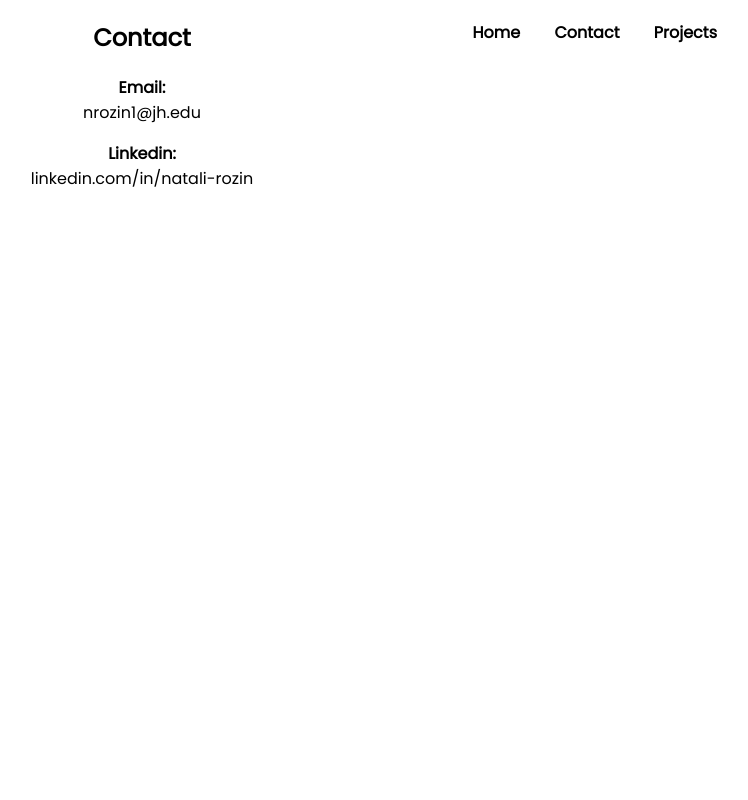
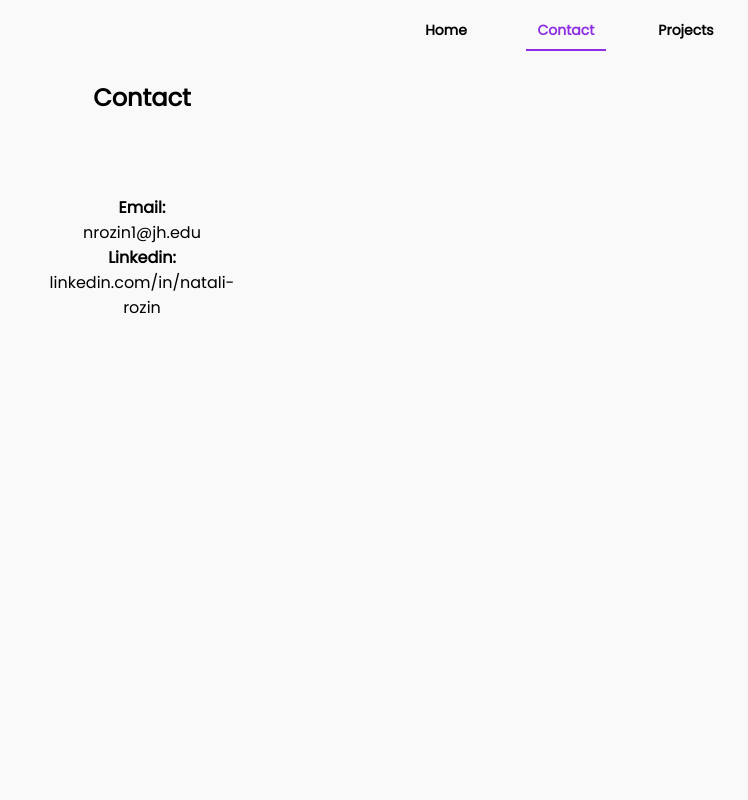
Before and after one commit to NataliRozin/jhu_software_concepts, a Flask app: page /contact in a window 1280 px wide. Shown: the whole page, without its empty margins (498-1246 px from the left). Run offline with Flask 3, Linux system fonts and the light colour scheme.

Commit message:
updated navigation bar

```diff
--- a/Module_1/Assignment/website/static/css/styles.css
+++ b/Module_1/Assignment/website/static/css/styles.css
@@ -1,53 +1,126 @@
+/* GLOBAL RESET */
 * {
   box-sizing: border-box;
+  margin: 0;
+  padding: 0;
 }
 
-a,
-a:visited {
-  color: black;
-  text-decoration: none;  /* Removes the underline */
-}
-
-a:hover {
-  color: grey;
-}
-
-h3 {
-  font-size: 16px;
+:root {
+  --primary-color: #8e2de2;
+  --background: #f9f9f9;
+  --hover-bg: #f0f0f0;
+  --radius: 20px;
 }
 
 body {
   font-family: 'Poppins', sans-serif;
   font-size: 16px;
-  margin: 0 auto;
-  text-align: center;
+  color: black;
+  background-color: var(--background);;
+  min-height: 100vh;
+  display: flex;
+  flex-direction: column;
+  align-items: center;
+}
+
+/* TYPOGRAPHY */
+h3 {
+  font-size: 16px;
 }
 
 .label {
   font-weight: 600; /* bold labels using Poppins 600 */
 }
 
-nav ul {
-  list-style-type: none; /* removes bullet points */
-  padding: 0;            /* removes default padding */
-  margin: 0;
-
-  position: absolute;   /* Take it out of normal flow */
-  top: 20px;            /* shift from top of the page */
-  right: 50px;          /* shift from the right edge */
+/* LINKS */
+a {
+  color: inherit;
+  text-decoration: none;
+  transition: color 0.3s ease;
 }
 
-nav ul li {
-  display: inline;
-  margin: 0 15px;
+a:visited {
+  color: black;
+  text-decoration: none;  /* Removes the underline */
 }
 
-nav ul li a {
-  font-weight: 600;
-  font-size: 16px;
+/* MAIN LAYOUT */
+main {
+  width: 90%;
+  max-width: 800px;
+  margin: 0 auto;
+  padding: 20px;
+  text-align: center;
 }
 
-main {
+main, section {
+  padding-top: 80px;
+}
+
+/* HEADER */
+header {
+  text-align: center;
+}
+
+/* NAVIGATION BAR */
+nav.navbar {
+  background-color: var(--background);
+  border-radius: var(--radius);
+  padding: 10px 16px;
+  display: flex;
+  justify-content: space-between;
+  position: absolute;
+  top: 10px;
+  right: 20px;
+  width: auto;
+  z-index: 1000;
+}
+
+.nav-item {
+  display: flex;
+  flex-direction: column;
+  align-items: center;
+  font-size: 14px;
+  font-weight: 600;
+  margin: 0 10px;
+  width: 100px;
+  position: relative;
+  transition: color 0.3s ease;
+}
+
+.nav-item i {
+  font-size: 12px;
+  padding-bottom: 5px;
+  margin-bottom: 4px;
+  color: inherit;
+}
+
+.nav-item i,
+.nav-item span {
+  position: relative;
+  z-index: 2; /* Above the indicator */
+}
+
+.nav-item:hover,
+.nav-item.active {
+  color: var(--primary-color);
+}
+
+.nav-item.active .indicator {
+  display: block;
+  background-color: var(--primary-color);
+}
+
+.nav-item .indicator {
+  order: 2;
+  margin-top: 4px;
+  display: none; /* default hidden unless active */
+}
+
+.nav-item.active .indicator {
+  display: block;
+  height: 2px;
   width: 80%;
-  margin: 0 auto;
+  background-color: var(--primary-color);
+  margin-top: 8px; /* space above indicator */
 }
--- a/Module_1/Assignment/website/templates/_navigation.html
+++ b/Module_1/Assignment/website/templates/_navigation.html
@@ -1,7 +1,16 @@
-<nav>
-  <ul>
-    <li><a href="{{ url_for('pages.home') }}">Home</a></li>
-    <li><a href="{{ url_for('pages.contact') }}">Contact</a></li>
-    <li><a href="{{ url_for('pages.projects') }}">Projects</a></li>
-  </ul>
+{% set current = request.path %}
+
+<nav class="navbar">
+  <a href="{{ url_for('pages.home') }}" class="nav-item {% if current == url_for('pages.home') %}active{% endif %}">
+    <span>Home</span>
+    <div class="indicator"></div>
+  </a>
+  <a href="{{ url_for('pages.contact') }}" class="nav-item {% if current == url_for('pages.contact') %}active{% endif %}">
+    <span>Contact</span>
+    <div class="indicator"></div>
+  </a>
+  <a href="{{ url_for('pages.projects') }}" class="nav-item {% if current == url_for('pages.projects') %}active{% endif %}">
+    <span>Projects</span>
+    <div class="indicator"></div>
+  </a>
 </nav>
```
Also changed, not shown: Module_1/Assignment/website/static/img/IMG_9845.JPG (renamed from Module_1/Assignment/website/static/Images/IMG_9845.JPG).
